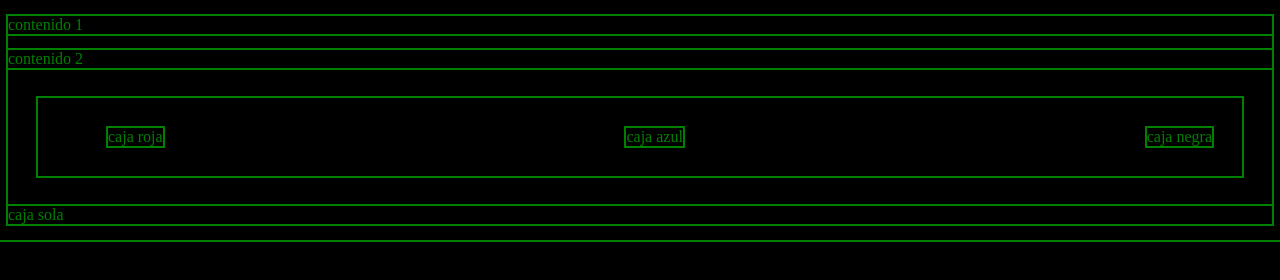
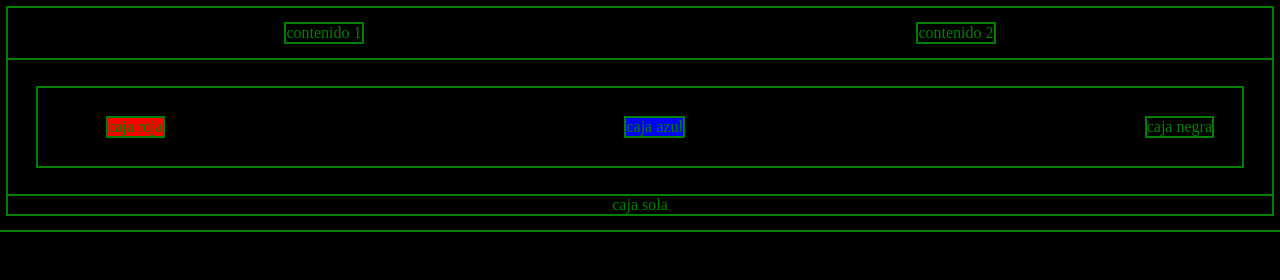
Before and after one commit to serverlp/box, a plain HTML site: page index.html in a window 1280 px wide. Drawn offline with Linux system fonts and the light colour scheme.

Commit message:
posicion flex y colores

```diff
--- a/index.html
+++ b/index.html
@@ -12,9 +12,9 @@
 
         </div>
         <ul>
-            <li> caja roja </li>
-            <li>caja azul</li>
-            <li>caja negra</li>
+            <li id="roja"> caja roja </li>
+            <li class="azul">caja azul</li>
+            <li id="negra">caja negra</li>
         </ul>
         <p class="caja3">caja sola</p>
     </body>
--- a/style.css
+++ b/style.css
@@ -18,3 +18,27 @@ li {
     margin: 30px;
 
 }
+
+#roja {
+    background-color: red;
+}
+
+
+.azul {
+    background-color: blue;
+
+}
+
+#negra {
+    background-color: black;
+}
+
+.box1 {
+    display: flex;
+    flex-direction: row;
+    justify-content: space-around;
+}
+
+.caja3 {
+    text-align: center;
+}
```
